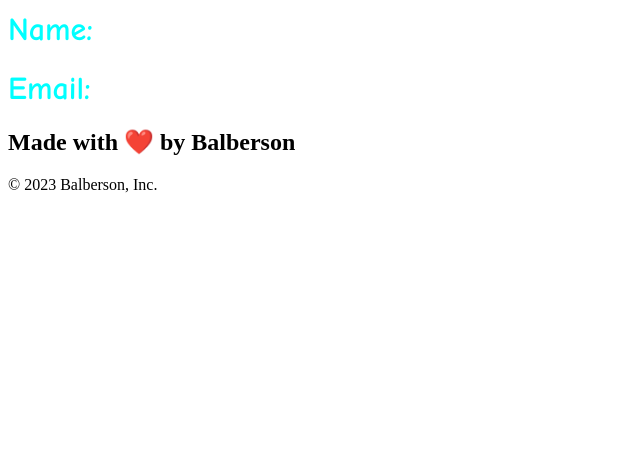
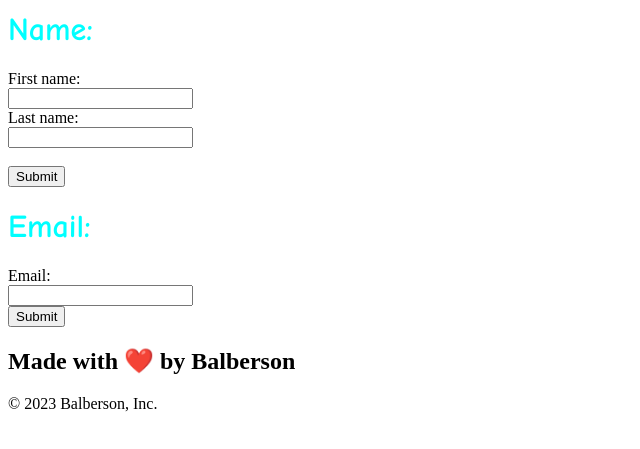
Before and after one commit to bdalberson/My-First-Website, a plain HTML site: page index.html in a window 1280 px wide. Shown: the part 161-610 px from the top of the page, without its empty margins (0-640 px from the left). Drawn offline with Linux system fonts and the light colour scheme.

Commit message:
forms added

```diff
--- a/index.html
+++ b/index.html
@@ -12,7 +12,19 @@
 
 
     <h1 class="title">Name:</h1>
+    <form action="/action_page.php">
+        <label for="fname">First name:</label><br>
+        <input type="text" id="fname" name="fname"><br>
+        <label for="lname">Last name:</label><br>
+        <input type="text" id="lname" name="lname"><br><br>
+        <input type="submit" value="Submit">
+      </form>
     <h1 class="title">Email:</h1>
+    <form action="/action_page.php">
+        <label for="fname">Email:</label><br>
+        <input type="text" id="email" name="email"><br>
+        <input type="submit" value="Submit">
+      </form>
 
 
 
```
